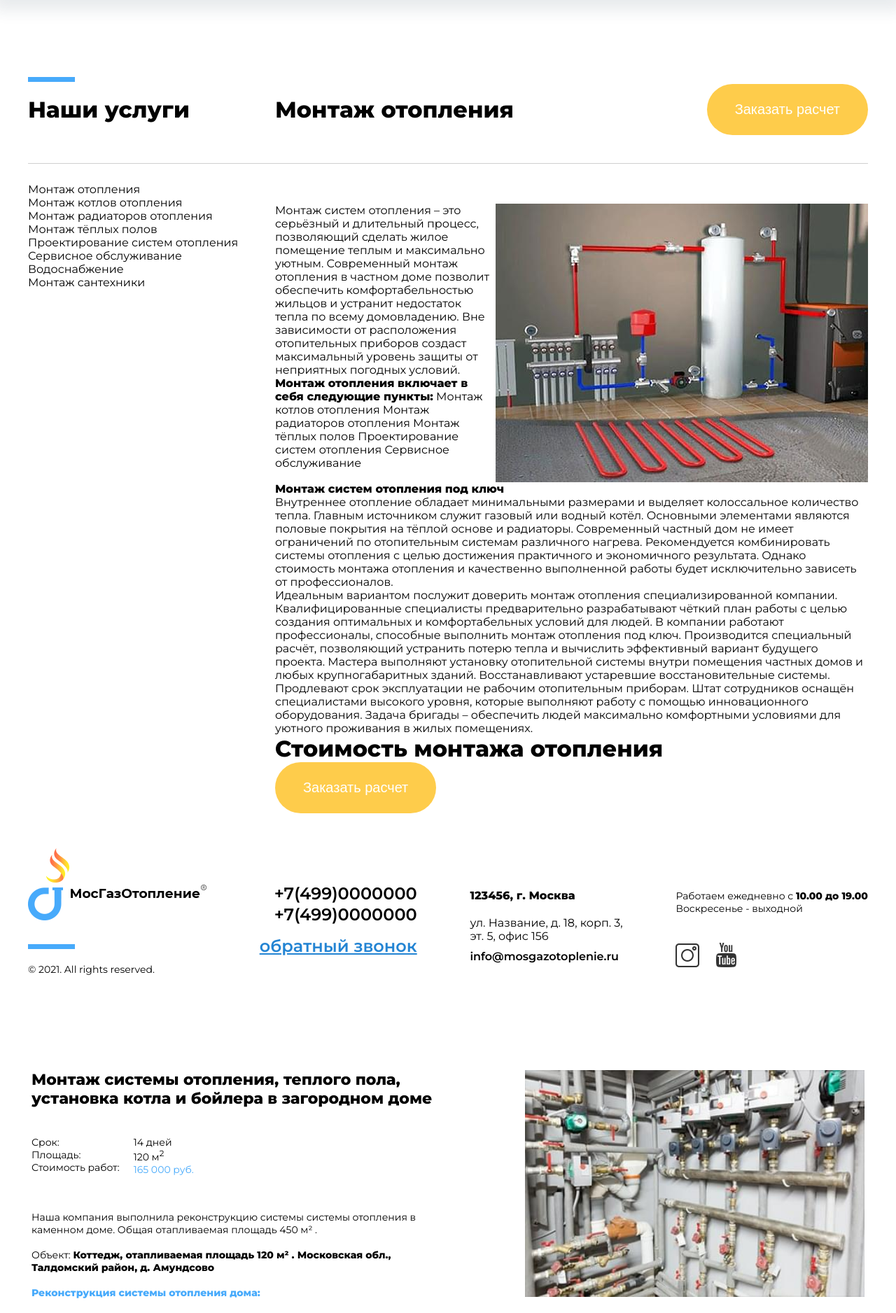
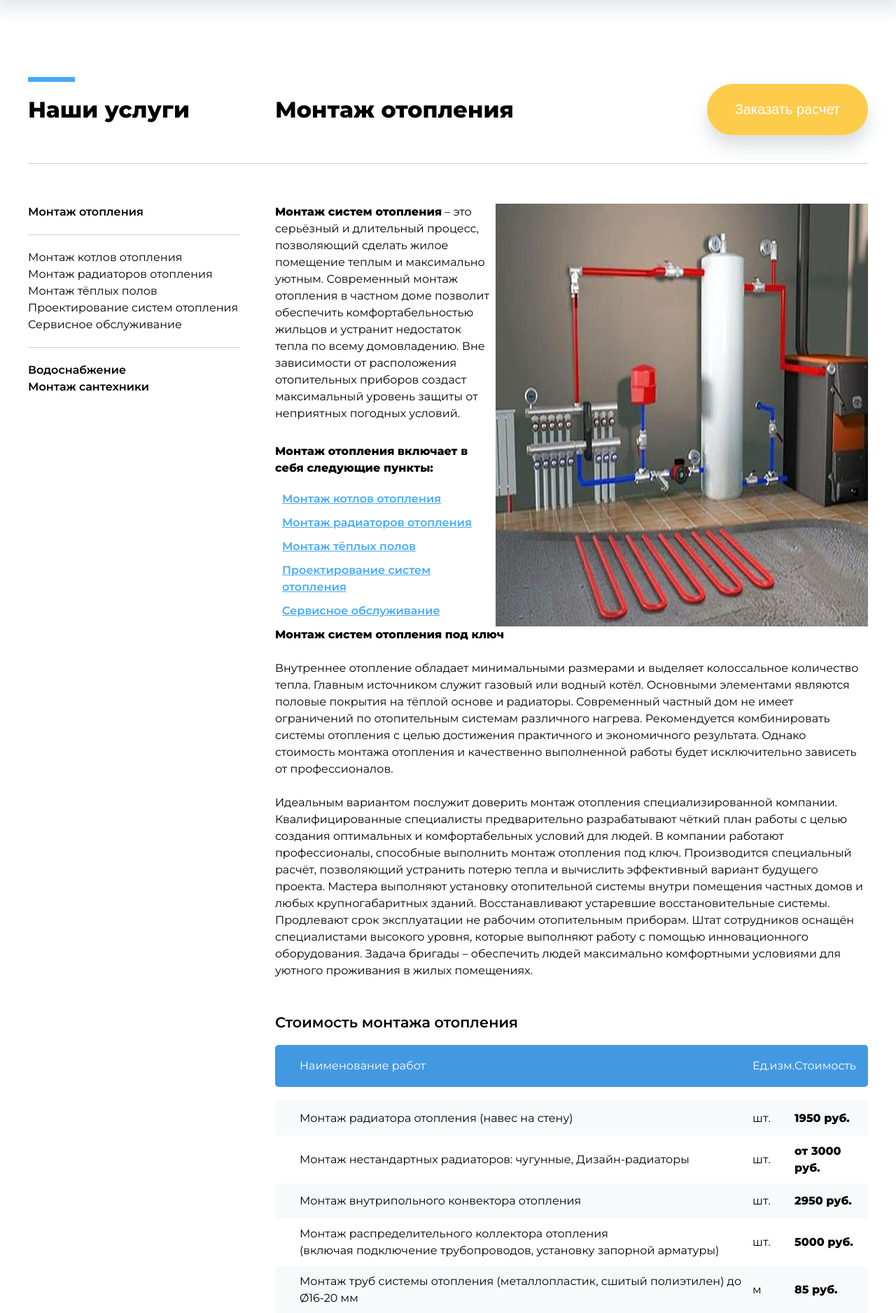
Before and after one commit to redan/MosGaz, a PHP site: page /services.html in a window 1280 px wide. Shown: the part 157-2033 px from the top of the page at 70% size. Run offline with PHP 8.4, Linux system fonts and the light colour scheme; some libraries are stand-ins or nearby versions.

Commit message:
complete services and start contacts page

```diff
--- a/project/css/_header.sass
+++ b/project/css/_header.sass
@@ -229,7 +229,7 @@
         display: flex
         width: 100%
         font-size: 1.6rem
-        box-shadow: 0px 4px 34.7px 0.4px rgba(0, 0, 0, 0.1)
+        // box-shadow: 0px 4px 34.7px 0.4px rgba(0, 0, 0, 0.1)
         h3
             font-size: 2.4rem
         .topline
@@ -377,6 +377,7 @@
     font-size: 1.4rem
     padding-top: 5rem
     margin-bottom: 9rem
+    box-shadow: inset 0px 40px 47px -30px rgba(34, 60, 80, 0.17)
     a
         color: black
         font-weight: 600
@@ -468,6 +469,9 @@
     color: black
     font-size: 1.6rem
     padding-top: 12rem
+    padding-bottom: 9.6rem
+    button
+        box-shadow: 0 15px 25px 0px rgba(34, 60, 80, 0.17)
     .services_title
         padding-bottom: 4rem
         border-bottom: 1px solid #d0d0d0
@@ -482,8 +486,113 @@
         width: 100%
     .services_main
         margin-top: 5.7rem
+        line-height: 2.4rem
     .services_main_sidebar
-        margin-top: -3rem
         flex-basis: 50rem
+        .services_sidebar_item
+            font-weight: 600
+            position: relative
+            &:hover
+                cursor: pointer
+                color: #2d93e6
+        .services_sidebar_item_list
+            margin-top: 2rem
+            margin-bottom: 2rem
+            margin-right: 5rem
+            &.open
+                padding-bottom: 2rem
+                padding-top: 2rem
+                border-bottom: 1px solid #d0d0d0
+                border-top: 1px solid #d0d0d0
+        .sidebar_list_span
+            position: relative
+            &:hover
+                margin-left: 2rem
+                cursor: pointer
+                &::before
+                    content: ""
+                    display: block
+                    width: 1.5rem
+                    height: 1rem
+                    background-color: #4399e1
+                    position: absolute
+                    left: -2rem
+                    top: 0.5rem
     .services_main_info
         width: 100%
+    .services_main_info_first
+        justify-content: space-between
+        .services_main_info_first_text
+            max-width: 640rem
+            .services_spacer
+                margin: 3rem 0 2rem 0
+            .in_text_link
+                color: $blue
+                text-decoration: underline
+                cursor: pointer
+                font-weight: 600
+                margin: 1rem
+    .services_main_info_table
+        h4
+            font-weight: 600
+            margin: 5rem 0 2rem 0
+        button
+            width: 32.5rem
+            margin-top: 5rem
+    .services_page_table
+        width: 100%
+        border-collapse: unset
+        text-align: left
+        thead
+            border-radius: 5rem
+            background-color: #4399e1
+            color: white
+            margin-bottom: 2rem
+            tr
+                height: 6rem
+                th
+                    vertical-align: middle
+                    &:first-of-type
+                        padding-left: 3.5rem
+                        border-radius: 0.5rem 0 0 0.5rem
+                    &:last-of-type
+                        border-radius: 0 0.5rem 0.5rem 0
+        tbody
+            &::before
+                content: "@"
+                display: block
+                line-height: 2rem
+                text-indent: -99999px
+            tr
+                height: 5rem
+                border-radius: 5px
+                &:nth-child(odd)
+                    background-color: #f8f9fa
+                td
+                    vertical-align: middle
+                    padding-top: 1rem
+                    padding-bottom: 1rem
+                    &:first-of-type
+                        padding-left: 3.5rem
+                        padding-left: 3.5rem
+                        border-radius: 0.5rem 0 0 0.5rem
+                    &:last-of-type
+                        border-radius: 0 0.5rem 0.5rem 0
+
+
+.contacts
+    font-size: 1.6rem
+    color: black
+    padding-top: 12rem
+    a
+        color: black
+    .contacts_title
+        font-weight: bold
+        border-bottom: 1px solid #d0d0d0
+        padding-bottom: 4.5rem
+        h3
+            font-size: 2.4rem
+    .contacts_compan_name
+        font-size: 2.4rem
+        margin: 5rem 0 5rem 0
+        font-weight: bold
--- a/project/css/style.css
+++ b/project/css/style.css
@@ -830,8 +830,6 @@ input:focus, input:active, textarea:focus, textarea:active {
   display: flex;
   width: 100%;
   font-size: 1.6rem;
-  -webkit-box-shadow: 0px 4px 34.7px 0.4px rgba(0, 0, 0, 0.1);
-          box-shadow: 0px 4px 34.7px 0.4px rgba(0, 0, 0, 0.1);
 }
 
 .form .form_full h3 {
@@ -1053,6 +1051,8 @@ input:focus, input:active, textarea:focus, textarea:active {
   font-size: 1.4rem;
   padding-top: 5rem;
   margin-bottom: 9rem;
+  -webkit-box-shadow: inset 0px 40px 47px -30px rgba(34, 60, 80, 0.17);
+          box-shadow: inset 0px 40px 47px -30px rgba(34, 60, 80, 0.17);
 }
 
 .footer a {
@@ -1206,6 +1206,12 @@ input:focus, input:active, textarea:focus, textarea:active {
   color: black;
   font-size: 1.6rem;
   padding-top: 12rem;
+  padding-bottom: 9.6rem;
+}
+
+.services_page button {
+  -webkit-box-shadow: 0 15px 25px 0px rgba(34, 60, 80, 0.17);
+          box-shadow: 0 15px 25px 0px rgba(34, 60, 80, 0.17);
 }
 
 .services_page .services_title {
@@ -1235,15 +1241,178 @@ input:focus, input:active, textarea:focus, textarea:active {
 
 .services_page .services_main {
   margin-top: 5.7rem;
+  line-height: 2.4rem;
 }
 
 .services_page .services_main_sidebar {
-  margin-top: -3rem;
   -ms-flex-preferred-size: 50rem;
       flex-basis: 50rem;
+}
+
+.services_page .services_main_sidebar .services_sidebar_item {
+  font-weight: 600;
+  position: relative;
+}
+
+.services_page .services_main_sidebar .services_sidebar_item:hover {
+  cursor: pointer;
+  color: #2d93e6;
+}
+
+.services_page .services_main_sidebar .services_sidebar_item_list {
+  margin-top: 2rem;
+  margin-bottom: 2rem;
+  margin-right: 5rem;
+}
+
+.services_page .services_main_sidebar .services_sidebar_item_list.open {
+  padding-bottom: 2rem;
+  padding-top: 2rem;
+  border-bottom: 1px solid #d0d0d0;
+  border-top: 1px solid #d0d0d0;
+}
+
+.services_page .services_main_sidebar .sidebar_list_span {
+  position: relative;
+}
+
+.services_page .services_main_sidebar .sidebar_list_span:hover {
+  margin-left: 2rem;
+  cursor: pointer;
+}
+
+.services_page .services_main_sidebar .sidebar_list_span:hover::before {
+  content: "";
+  display: block;
+  width: 1.5rem;
+  height: 1rem;
+  background-color: #4399e1;
+  position: absolute;
+  left: -2rem;
+  top: 0.5rem;
 }
 
 .services_page .services_main_info {
   width: 100%;
 }
+
+.services_page .services_main_info_first {
+  -webkit-box-pack: justify;
+      -ms-flex-pack: justify;
+          justify-content: space-between;
+}
+
+.services_page .services_main_info_first .services_main_info_first_text {
+  max-width: 640rem;
+}
+
+.services_page .services_main_info_first .services_main_info_first_text .services_spacer {
+  margin: 3rem 0 2rem 0;
+}
+
+.services_page .services_main_info_first .services_main_info_first_text .in_text_link {
+  color: #47AAFB;
+  text-decoration: underline;
+  cursor: pointer;
+  font-weight: 600;
+  margin: 1rem;
+}
+
+.services_page .services_main_info_table h4 {
+  font-weight: 600;
+  margin: 5rem 0 2rem 0;
+}
+
+.services_page .services_main_info_table button {
+  width: 32.5rem;
+  margin-top: 5rem;
+}
+
+.services_page .services_page_table {
+  width: 100%;
+  border-collapse: unset;
+  text-align: left;
+}
+
+.services_page .services_page_table thead {
+  border-radius: 5rem;
+  background-color: #4399e1;
+  color: white;
+  margin-bottom: 2rem;
+}
+
+.services_page .services_page_table thead tr {
+  height: 6rem;
+}
+
+.services_page .services_page_table thead tr th {
+  vertical-align: middle;
+}
+
+.services_page .services_page_table thead tr th:first-of-type {
+  padding-left: 3.5rem;
+  border-radius: 0.5rem 0 0 0.5rem;
+}
+
+.services_page .services_page_table thead tr th:last-of-type {
+  border-radius: 0 0.5rem 0.5rem 0;
+}
+
+.services_page .services_page_table tbody::before {
+  content: "@";
+  display: block;
+  line-height: 2rem;
+  text-indent: -99999px;
+}
+
+.services_page .services_page_table tbody tr {
+  height: 5rem;
+  border-radius: 5px;
+}
+
+.services_page .services_page_table tbody tr:nth-child(odd) {
+  background-color: #f8f9fa;
+}
+
+.services_page .services_page_table tbody tr td {
+  vertical-align: middle;
+  padding-top: 1rem;
+  padding-bottom: 1rem;
+}
+
+.services_page .services_page_table tbody tr td:first-of-type {
+  padding-left: 3.5rem;
+  padding-left: 3.5rem;
+  border-radius: 0.5rem 0 0 0.5rem;
+}
+
+.services_page .services_page_table tbody tr td:last-of-type {
+  border-radius: 0 0.5rem 0.5rem 0;
+}
+
+.contacts {
+  font-size: 1.6rem;
+  color: black;
+  padding-top: 12rem;
+}
+
+.contacts a {
+  color: black;
+}
+
+.contacts .contacts_title {
+  font-weight: bold;
+  border-bottom: 1px solid #d0d0d0;
+  padding-bottom: 4.5rem;
+}
+
+.contacts .contacts_title h3 {
+  font-size: 2.4rem;
+}
+
+.contacts .contacts_compan_name {
+  font-size: 2.4rem;
+  margin: 5rem 0 5rem 0;
+  font-weight: bold;
+}
 /*# sourceMappingURL=style.css.map */
--- a/project/services.html
+++ b/project/services.html
@@ -46,23 +46,25 @@
         </div>
         <div class="services_main wrapper d-flex">
             <div class="services_main_sidebar">
-                <div class="services_sidebar_item">
+                <div class="services_sidebar_item active">
                     Монтаж отопления
                 </div>
-                <div class="services_sidebar_item">
+                <div class="services_sidebar_item_list open">
+                    <div class="sidebar_list_span">
                         Монтаж котлов отопления
                     </div>
-                <div class="services_sidebar_item">
+                    <div class="sidebar_list_span">
                         Монтаж радиаторов отопления
                     </div>
-                <div class="services_sidebar_item">
+                    <div class="sidebar_list_span">
                         Монтаж тёплых полов
                     </div>
-                <div class="services_sidebar_item">
+                    <div class="sidebar_list_span">
                         Проектирование систем отопления
                     </div>
-                <div class="services_sidebar_item">
+                    <div class="sidebar_list_span">
                         Сервисное обслуживание
+                    </div>
                 </div>
                 <div class="services_sidebar_item">
                     Водоснабжение
@@ -73,26 +75,74 @@
             </div>
             <div class="services_main_info">
                 <div class="services_main_info_first d-flex">
+                    <div class="services_main_info_first_text">
                         <p>
-                        Монтаж систем отопления – это серьёзный и длительный процесс, позволяющий сделать жилое помещение теплым и максимально уютным. Современный монтаж отопления в частном доме позволит обеспечить комфортабельностью жильцов и устранит недостаток тепла по всему домовладению. Вне зависимости от расположения отопительных приборов создаст максимальный уровень защиты от неприятных погодных условий.
-                        <b>Монтаж отопления включает в себя следующие пункты:</b>
-                        Монтаж котлов отопления
-                        Монтаж радиаторов отопления
-                        Монтаж тёплых полов
-                        Проектирование систем отопления
-                        Сервисное обслуживание
+                            <b>Монтаж систем отопления</b> – это серьёзный и длительный процесс, позволяющий сделать жилое помещение теплым и максимально уютным. Современный монтаж отопления в частном доме позволит обеспечить комфортабельностью жильцов и устранит недостаток тепла по всему домовладению. Вне зависимости от расположения отопительных приборов создаст максимальный уровень защиты от неприятных погодных условий.
+                            <div class="services_spacer"><b>Монтаж отопления включает в себя следующие пункты:</b></div>
                         </p>
+                            <div class="in_text_link">Монтаж котлов отопления</div>
+                            <div class="in_text_link">Монтаж радиаторов отопления</div>
+                            <div class="in_text_link">Монтаж тёплых полов</div>
+                            <div class="in_text_link">Проектирование систем отопления</div>
+                            <div class="in_text_link">Сервисное обслуживание</div>
+                    </div>
                     <img src="img/services_page/hot_floor.jpeg" alt="floor">
                 </div>
                 <div class="services_main_info_second">
                     <b>Монтаж систем отопления под ключ</b>
-                    <br>
+                    <br><br>
                     Внутреннее отопление обладает минимальными размерами и выделяет колоссальное количество тепла. Главным источником служит газовый или водный котёл. Основными элементами являются половые покрытия на тёплой основе и радиаторы. Современный частный дом не имеет ограничений по отопительным системам различного нагрева. Рекомендуется комбинировать системы отопления с целью достижения практичного и экономичного результата. Однако стоимость монтажа отопления и качественно выполненной работы будет исключительно зависеть от профессионалов.
-                    <br>
+                    <br><br>
                     Идеальным вариантом послужит доверить монтаж отопления специализированной компании. Квалифицированные специалисты предварительно разрабатывают чёткий план работы с целью создания оптимальных и комфортабельных условий для людей. В компании работают профессионалы, способные выполнить монтаж отопления под ключ. Производится специальный расчёт, позволяющий устранить потерю тепла и вычислить эффективный вариант будущего проекта. Мастера выполняют установку отопительной системы внутри помещения частных домов и любых крупногабаритных зданий. Восстанавливают устаревшие восстановительные системы. Продлевают срок эксплуатации не рабочим отопительным приборам. Штат сотрудников оснащён специалистами высокого уровня, которые выполняют работу с помощью инновационного оборудования. Задача бригады – обеспечить людей максимально комфортными условиями для уютного проживания в жилых помещениях.
                 </div>
                 <div class="services_main_info_table">
-                    <h3>Стоимость монтажа отопления</h3>
+                    <h4>Стоимость монтажа отопления</h3>
+                    <table class="services_page_table">
+                        <thead>
+                            <tr>
+                                <th>Наименование работ</th>
+                                <th>Ед.изм.</th>
+                                <th>Стоимость</th>
+                            </tr>
+                        </thead>
+                        <tbody>
+                            <tr>
+                                <td>Монтаж радиатора отопления (навес на стену)</td>
+                                <td>шт.</td>
+                                <td><b>1950 руб.</b></td>
+                            </tr>
+                            <tr>
+                                <td>Монтаж нестандартных радиаторов: чугунные, Дизайн-радиаторы</td>
+                                <td>шт.</td>
+                                <td><b>от 3000 руб.</b></td>
+                            </tr>
+                            <tr>
+                                <td>Монтаж внутрипольного конвектора отопления</td>
+                                <td>шт.</td>
+                                <td><b>2950 руб.</b></td>
+                            </tr>
+                            <tr>
+                                <td>Монтаж распределительного коллектора отопления <br> (включая подключение трубопроводов, установку запорной арматуры)</td>
+                                <td>шт.</td>
+                                <td><b>5000 руб.</b></td>
+                            </tr>
+                            <tr>
+                                <td>Монтаж труб системы отопления (металлопластик, сшитый полиэтилен) до Ø16-20 мм</td>
+                                <td>м</td>
+                                <td><b>85 руб.</b></td>
+                            </tr>
+                            <tr>
+                                <td>Монтаж труб системы отопления (металлопластик, сшитый полиэтилен) Ø25-32 мм</td>
+                                <td>м</td>
+                                <td><b>255 руб.</b></td>
+                            </tr>
+                            <tr>
+                                <td>Монтаж внутрипольного конвектора отопления</td>
+                                <td>шт.</td>
+                                <td><b>2950 руб.</b></td>
+                            </tr>
+                        </tbody>
+                    </table>
                     <button class="yellow">Заказать расчет</button>
                 </div>
             </div>
```
Also changed, not shown: project/contacts.html (added, +178 -0 lines), 1 other file. Lines whose indentation alone changed are shown as unchanged.
